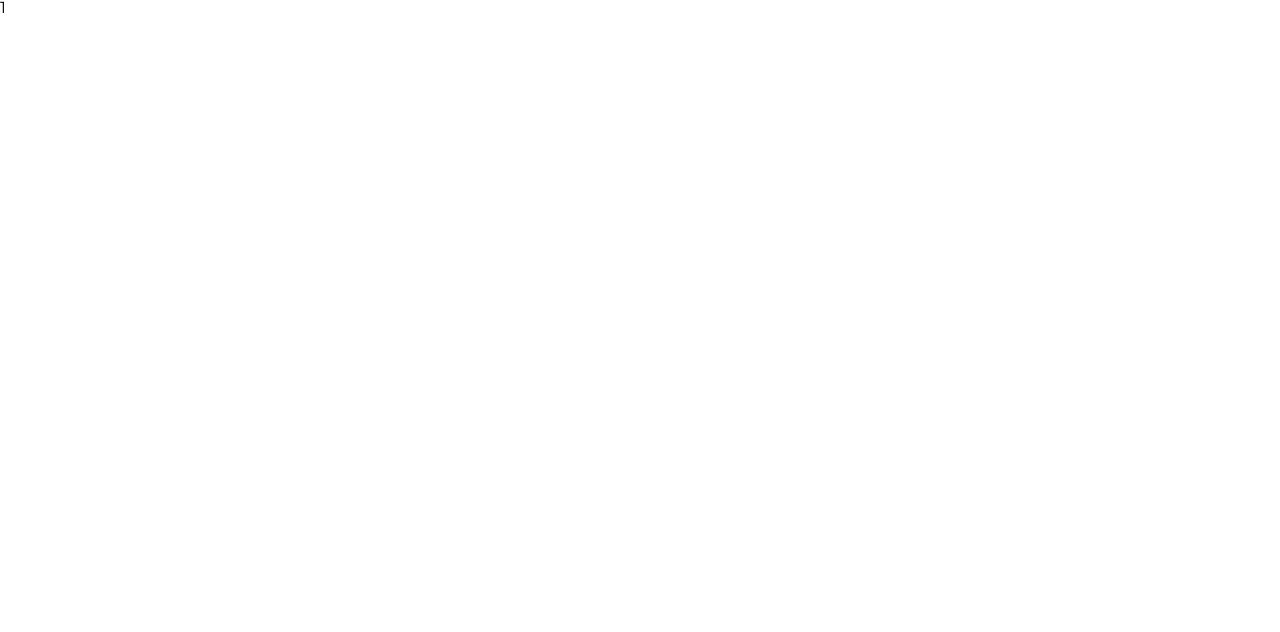
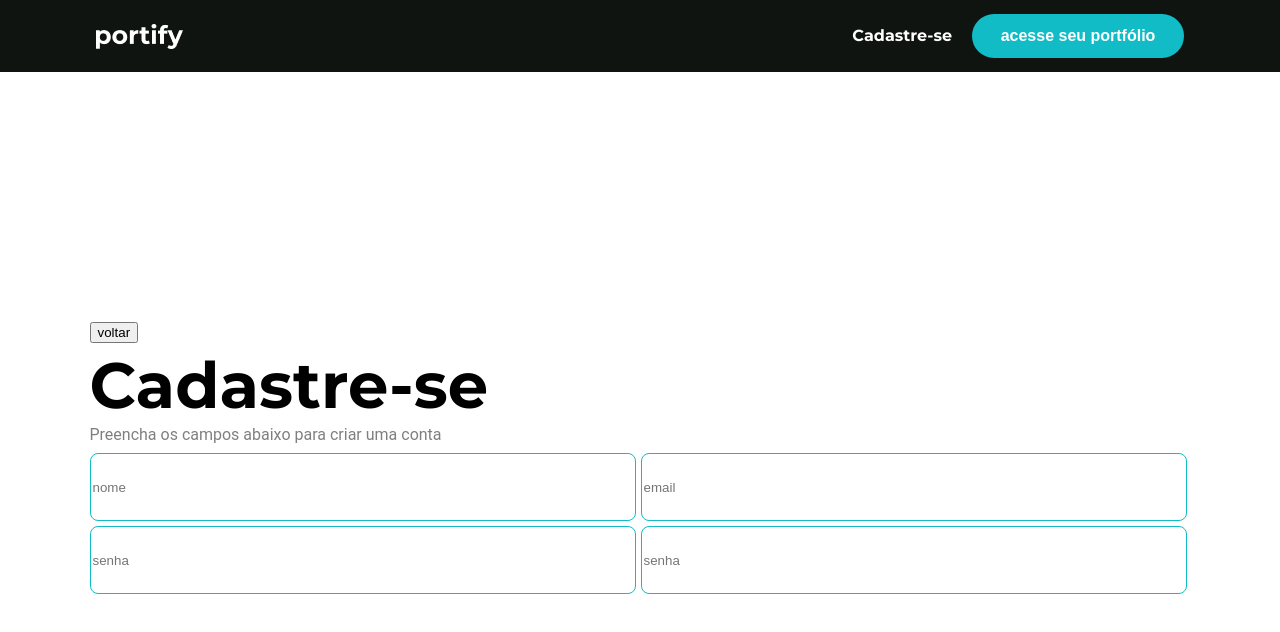
Before and after one commit to Grupo-Entrega-Projeto-Portify/Entrega-Portify, a React (Vite) app: page /Cadastro in a window 1280 px wide. Shown: the top 632 px of the page. Built offline with nearby package versions, Linux system fonts and the light colour scheme.

Commit message:
style: estizou cadastro

```diff
--- a/src/Pages/Cadastro/index.tsx
+++ b/src/Pages/Cadastro/index.tsx
@@ -1,9 +1,12 @@
 import React from "react"
+import { HeaderRegister } from "../../components/RegisterPageComponents/Header"
+import { MainRegister } from "../../components/RegisterPageComponents/main"
 
 export const RegisterPage = () => {
     return (
-        <div>
-            <h1>1</h1>
-        </div>
+    <>
+    <HeaderRegister />
+    <MainRegister />
+    </>
     )
 }
--- /dev/null
+++ b/src/components/RegisterPageComponents/Header/header.ts
@@ -0,0 +1,69 @@
+import styled from "styled-components";
+
+export const HeaderCadastroCSS = styled.header`
+  width: 100vw;
+  height: 72px;
+  background-color: var(--header);
+
+  .header__nav {
+    max-width: 1728px;
+    height: 100%;
+    width: 85%;
+    margin: 0 auto;
+  }
+
+  .header__div {
+    width: 100%;
+    height: 100%;
+
+    display: flex;
+    justify-content: space-between;
+    align-items: center;
+    flex-wrap: wrap;
+  }
+
+  .header__divButton {
+    display: flex;
+    align-items: center;
+    flex-wrap: wrap;
+    gap: 20px;
+  }
+
+  .header__register {
+    font-weight: var(--700);
+    color: #ffffff;
+    font-size: var(--title-2);
+  }
+
+  .header__button {
+    border-radius: 255px;
+    border: none;
+
+    color: #ffffff;
+    background-color: var(--color-primary);
+
+    width: 212px;
+    height: 44px;
+
+    font-size: var(--title-2);
+    font-weight: var(--700);
+
+    transition: 0.5s;
+  }
+
+  .header__button:hover {
+    background-color: var(--color-primary-70);
+  }
+
+  @media (max-width: 500px) {
+    height: 150px;
+
+    .header__div {
+      justify-content: center;
+    }
+
+    .header__divButton {
+      justify-content: center;
+    }
+  }
+`;
--- /dev/null
+++ b/src/components/RegisterPageComponents/Header/index.tsx
@@ -0,0 +1,20 @@
+import { HeaderCadastroCSS } from "./header"
+import logo from "../../../assets/Logo.png"
+
+export const HeaderRegister = () => {
+  return (
+    <>
+      <HeaderCadastroCSS>
+        <nav className="header__nav">
+          <div className="header__div">
+            <img src={logo} alt="logo da Portify" />
+            <div className="header__divButton">
+              <p className="header__register">Cadastre-se</p>
+              <button className="header__button">acesse seu portfólio</button>
+            </div>
+          </div>
+        </nav>
+      </HeaderCadastroCSS>
+    </>
+  )
+}
--- /dev/null
+++ b/src/components/RegisterPageComponents/main/index.tsx
@@ -0,0 +1,29 @@
+import { MainRegisterCSS } from "./main"
+
+
+
+export const MainRegister = () => {
+
+
+    return(
+        <>
+        <MainRegisterCSS>
+            <section className="main__section">
+                <div className="main__div">
+                <button className="main__button">voltar</button>
+
+                <h1 className="main__title">Cadastre-se</h1>
+                <p className="main__text">Preencha os campos abaixo para criar uma conta</p>
+                <div className="main__div-input">
+                    <input placeholder="nome" type="text" className="main__input" />
+                    <input placeholder="email" type="email" className="main__input" />
+                    <input placeholder="senha" type="password" className="main__input" />
+                    <input placeholder="senha" type="password" className="main__input" />
+                </div>
+
+                </div>
+            </section>
+        </MainRegisterCSS>
+        </>
+    )
+}
--- /dev/null
+++ b/src/components/RegisterPageComponents/main/main.ts
@@ -0,0 +1,63 @@
+import styled from "styled-components";
+
+
+export const MainRegisterCSS = styled.main`
+width: 100vw;
+height: 100%;
+
+display: flex;
+justify-content: center;
+align-items: center;
+
+.main__section{
+max-width: 1101px;
+width: 90%;
+height: 435px;
+
+margin: 250px auto;
+}
+
+.main__div{
+
+}
+
+.main__button{
+margin-bottom: 10px;
+}
+
+.main__title{
+    font-size: var(--title);
+    font-weight: var(--700);
+
+    margin-bottom: 10px;
+}
+
+.main__text{
+font-size: var(--title-2);
+font-weight: var(--400);
+color: rgba(0,0,0,0.5);
+
+font-family: "roboto", sans-serif;
+
+margin-bottom: 10px;
+}
+
+.main__div-input{
+display: flex;
+flex-wrap: wrap;
+width: 100%;
+gap: 5px;
+}
+
+.main__input{
+max-width: 540px;
+width: 100%;
+
+border-radius: 8px;
+border: 1px solid var(--color-primary);
+
+height: 64px;
+
+outline: none;
+}
+`
--- a/src/styles/globalStyle.ts
+++ b/src/styles/globalStyle.ts
@@ -4,6 +4,7 @@ export const GlobalStyle = createGlobalStyle`
 
 :root{
     --color-primary: #11BCC7;
+    --color-primary-70: rgba(17,188,199,0.7);
 
     --background: #FFFFFF;
     --header: #0F1411;
@@ -29,6 +30,8 @@ export const GlobalStyle = createGlobalStyle`
 
 .darkMode:root{
     --color-primary: #11BCC7;
+    --color-primary-70: rgba(17,188,199,0.7);
+
     --background: #0F1411;
     --header: #0F1411;
     --footer: #F5F5F5;
@@ -50,7 +53,12 @@ export const GlobalStyle = createGlobalStyle`
     --500: 500;
     --400: 400;
 
+    --transition: 0.5s;
+
 }
 
+button{
+    cursor: pointer;
+}
 
 `;
```
